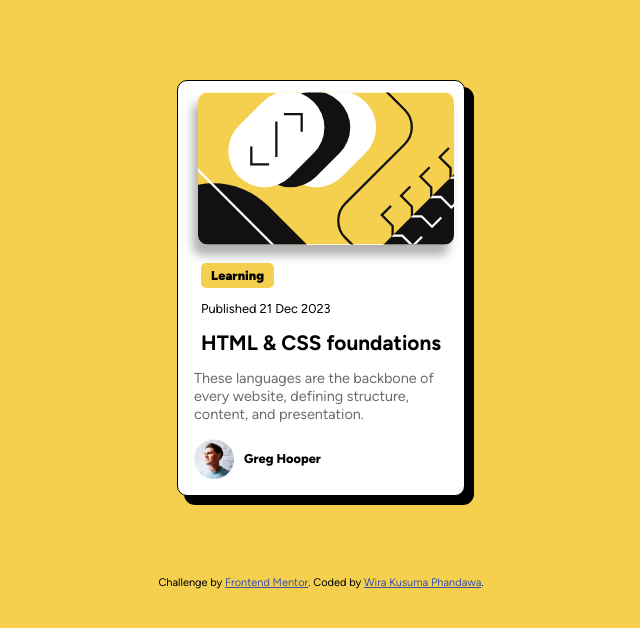
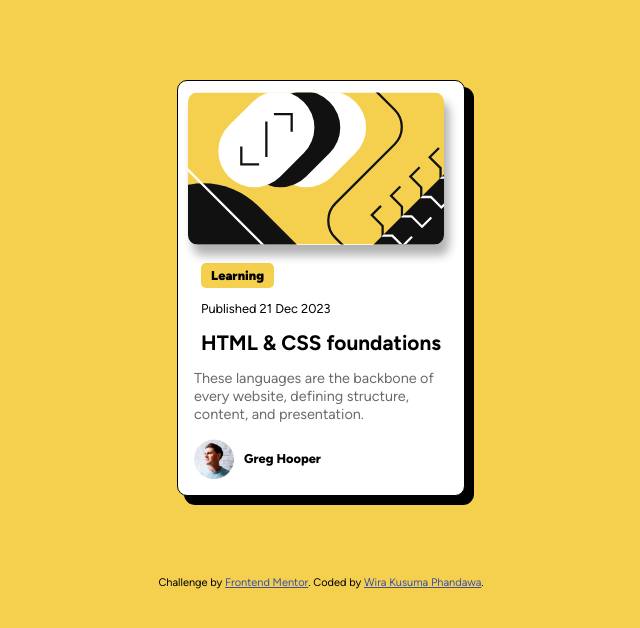
Before and after one commit to Wira-Kusuma/blog-preview-card-main, a plain HTML site: page index.html in a window 1280 px wide. In both pictures the pointer is over the picture 640 px from the left and 173 px from the top of the page. Shown: the whole page, without its empty margins (319-959 px from the left). Drawn offline with Linux system fonts and the light colour scheme.

Commit message:
Update style.css

```diff
--- a/style.css
+++ b/style.css
@@ -54,8 +54,8 @@ main>img {
 }
 
 main>img:hover, .status:hover {
-    transform:translateY(-5px) translateX(5px);
-    box-shadow: -5px 10px 10px 0.5px rgba(0, 0, 0, 0.3);
+    transform:translateY(-5px) translateX(-5px);
+    box-shadow: 5px 10px 10px 0.5px rgba(0, 0, 0, 0.3);
 }
 
 .status {
```
